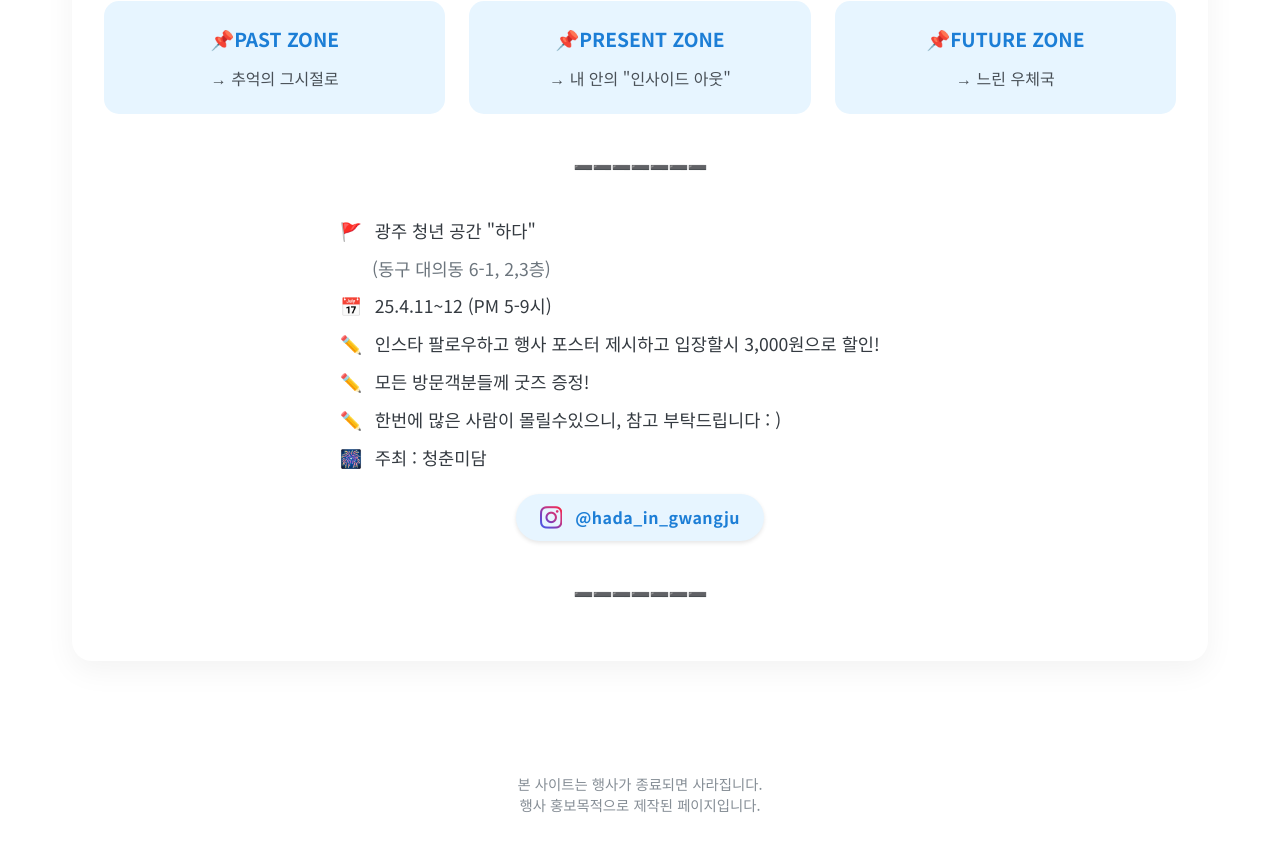
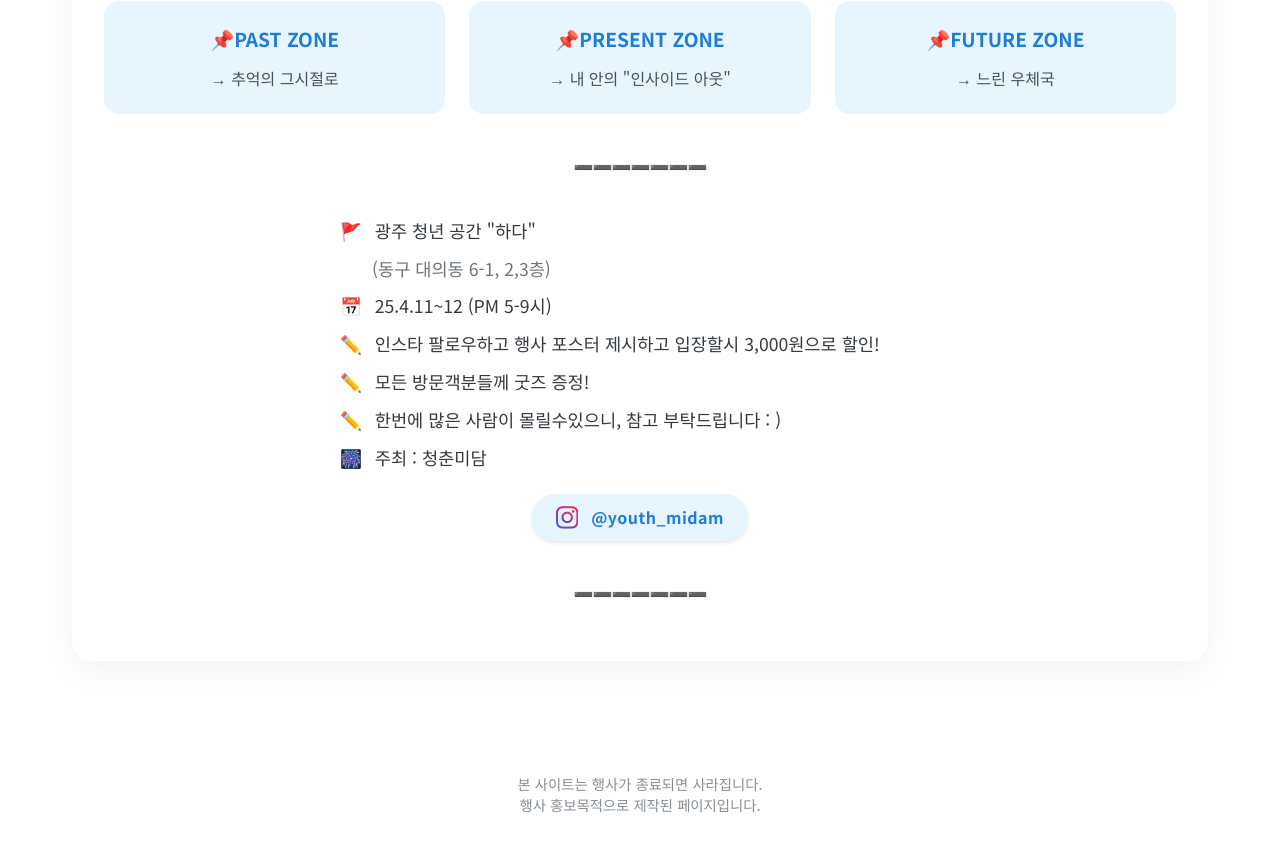
Before and after one commit to gitroll2023/sogasuda, a Next.js app: page / in a window 1280 px wide. Shown: the part 2499-3346 px from the top of the page. Built offline with nearby package versions, Linux system fonts and the light colour scheme.

Commit message:
청춘미담으로 인스타 변경

```diff
--- a/app/page.js
+++ b/app/page.js
@@ -79,9 +79,9 @@ export default async function Home() {
               <p><span className={styles.icon}>✏️</span>한번에 많은 사람이 몰릴수있으니, 참고 부탁드립니다 : )</p>
               <p><span className={styles.icon}>🎆</span>주최 : 청춘미담</p>
               <div className={styles.socialLinks}>
-                <a href="https://www.instagram.com/hada_in_gwangju" target="_blank" rel="noopener noreferrer" className={styles.instagramLink}>
+                <a href="https://www.instagram.com/youth_midam" target="_blank" rel="noopener noreferrer" className={styles.instagramLink}>
                   <i className="fab fa-instagram"></i>
-                  <span className={styles.instagramHandle}>@hada_in_gwangju</span>
+                  <span className={styles.instagramHandle}>@youth_midam</span>
                 </a>
               </div>
             </div>
```
